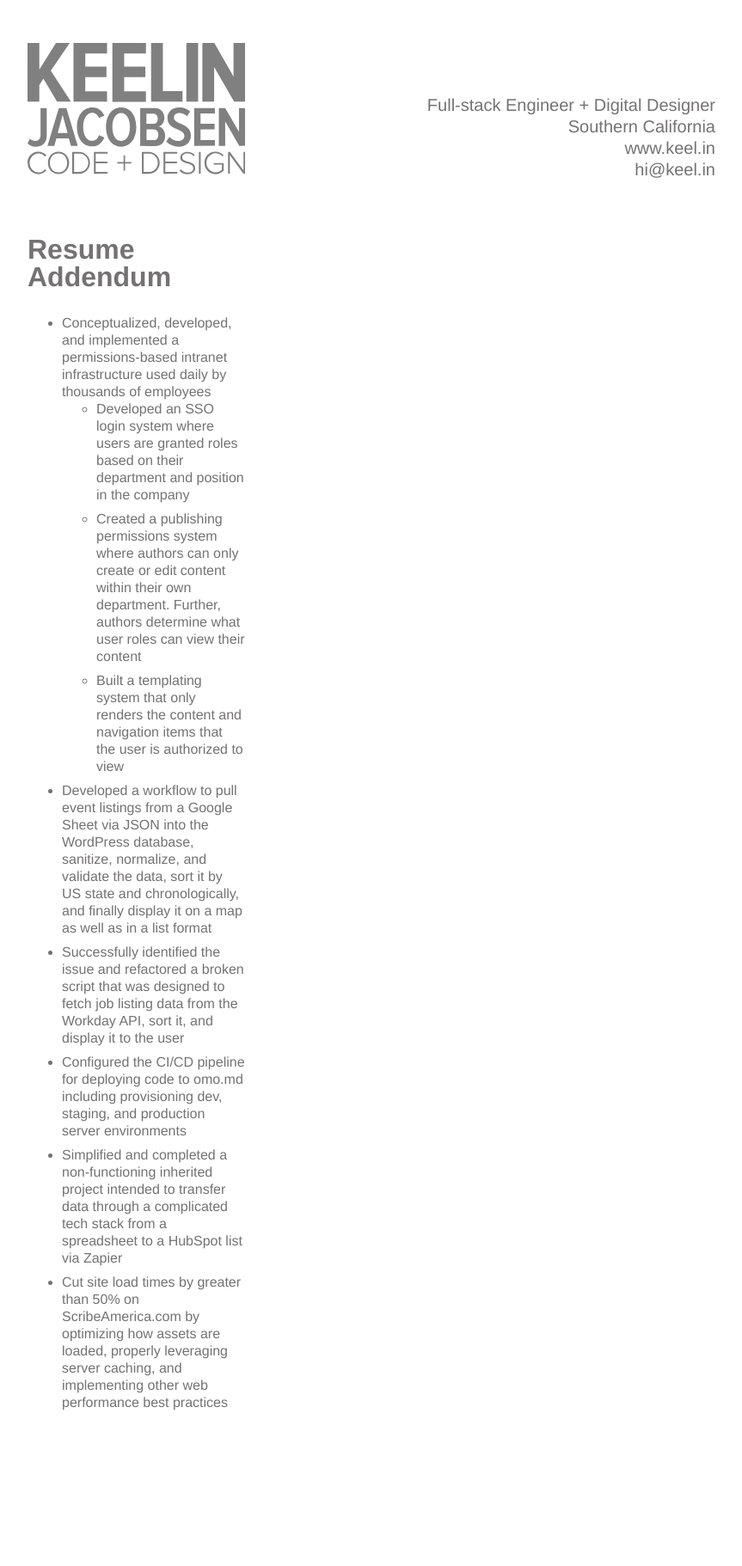
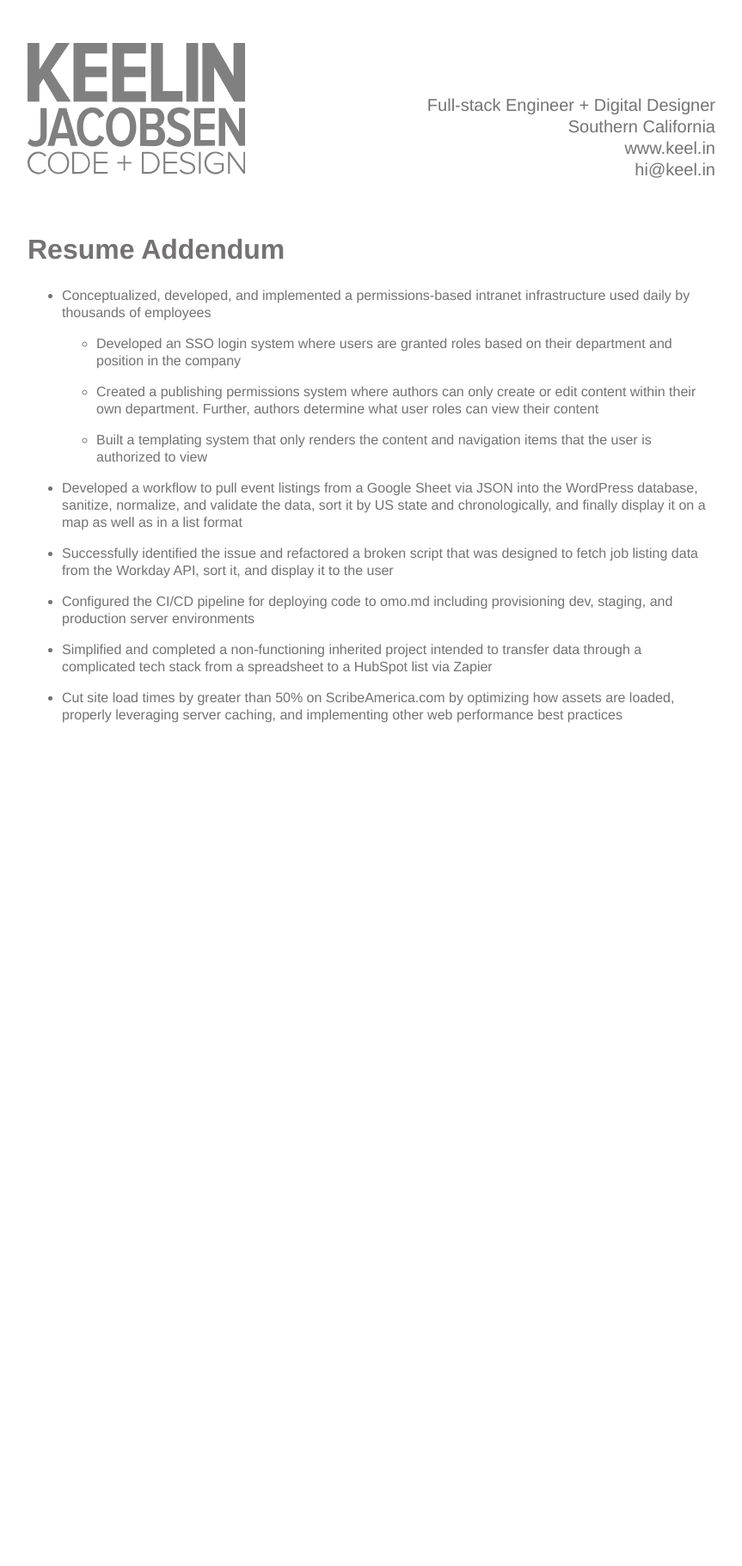
Before and after one commit to KeelinJ/keelinj.github.io, a Jekyll site: the page built from docs/resume-addendum.html, in a window 1280 px wide. Shown: the whole page at 86% size, without its empty margins (208-1071 px from the left). Built offline with Jekyll 4.4.1, drawn with Linux system fonts in a browser that asks for light colours; after the commit the page ends 1022 px from its top, so only the background shows below that.

Commit message:
addendum styling

```diff
--- a/docs/css/resume.scss
+++ b/docs/css/resume.scss
@@ -162,6 +162,16 @@ article p {
   padding: 0;
   margin-top: 0;
 }
+.addendum {
+  grid-column: span 2;
+}
+:where(.addendum) li {
+  margin-bottom: 1em;
+}
+:where(.addendum ul) ul {
+  margin: 1em 0;
+}
+
 @media screen and (max-width: 800px) {
   .resume {
     grid-template-areas: "logo contact" "side side" "main main" "education education";
```
